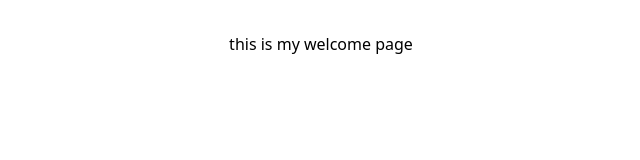
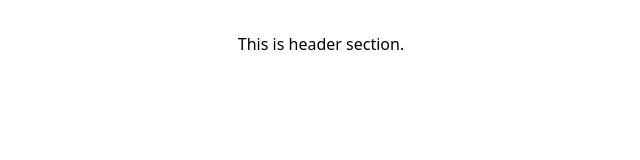
Before and after one commit to mrfhmd7/knowledge-cafe, a React (Vite) app: page / in a window 1280 px wide. Shown: the top 160 px of the page, without its empty margins (319-959 px from the left). Built offline with nearby package versions, Linux system fonts and the light colour scheme.

Commit message:
Header file added

```diff
--- a/src/App.jsx
+++ b/src/App.jsx
@@ -1,10 +1,11 @@
 import './App.css'
+import Header from './components/Header/Header'
 
 function App() {
 
   return (
     <>
-      <h1>this is my welcome page</h1>
+      <Header></Header>
     </>
   )
 }
--- /dev/null
+++ b/src/components/Header/Header.jsx
@@ -0,0 +1,11 @@
+import React from 'react';
+
+const Header = () => {
+     return (
+          <div>
+               <h1>This is header section.</h1>
+          </div>
+     );
+};
+
+export default Header;
```
Also changed, not shown: .eslintrc.cjs.
